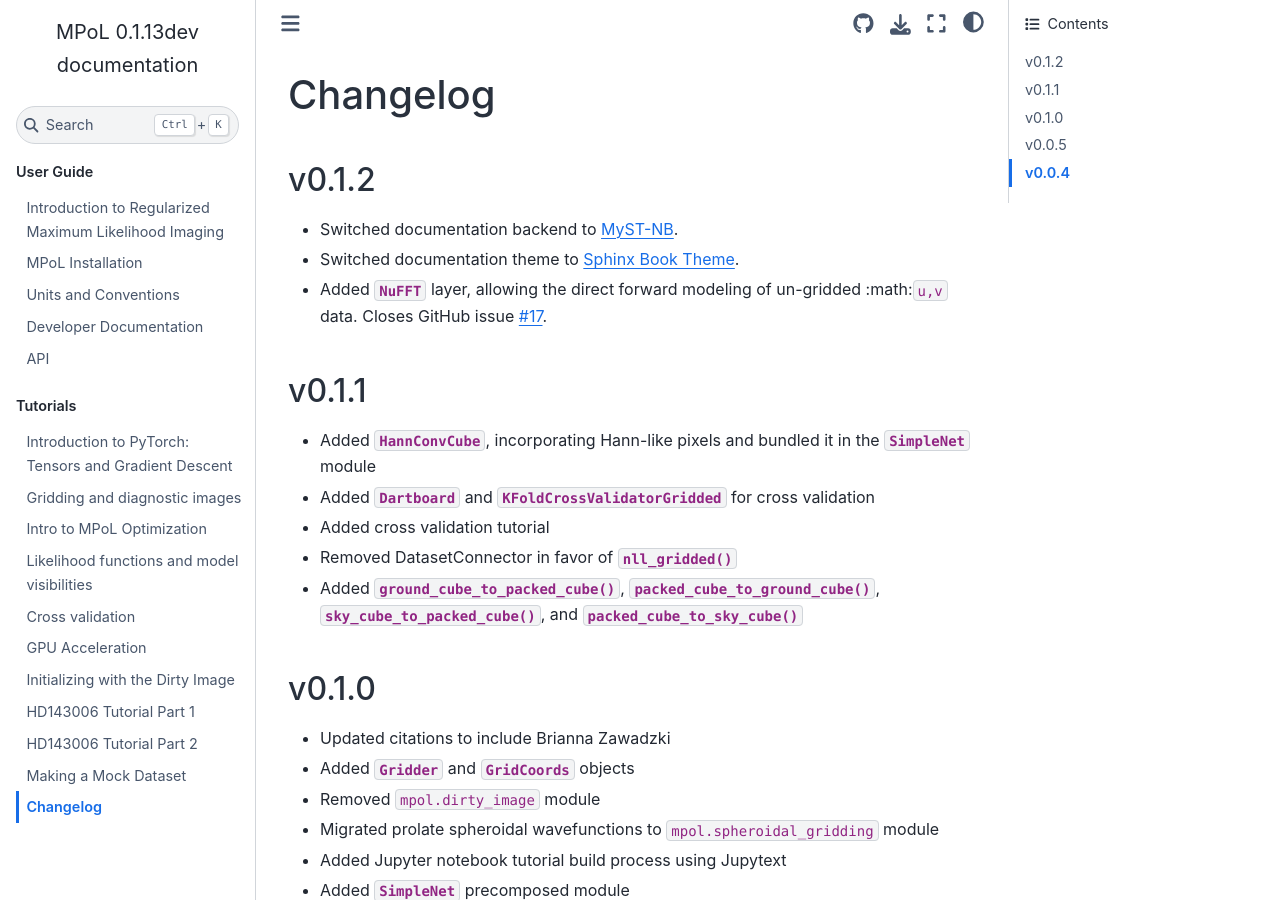
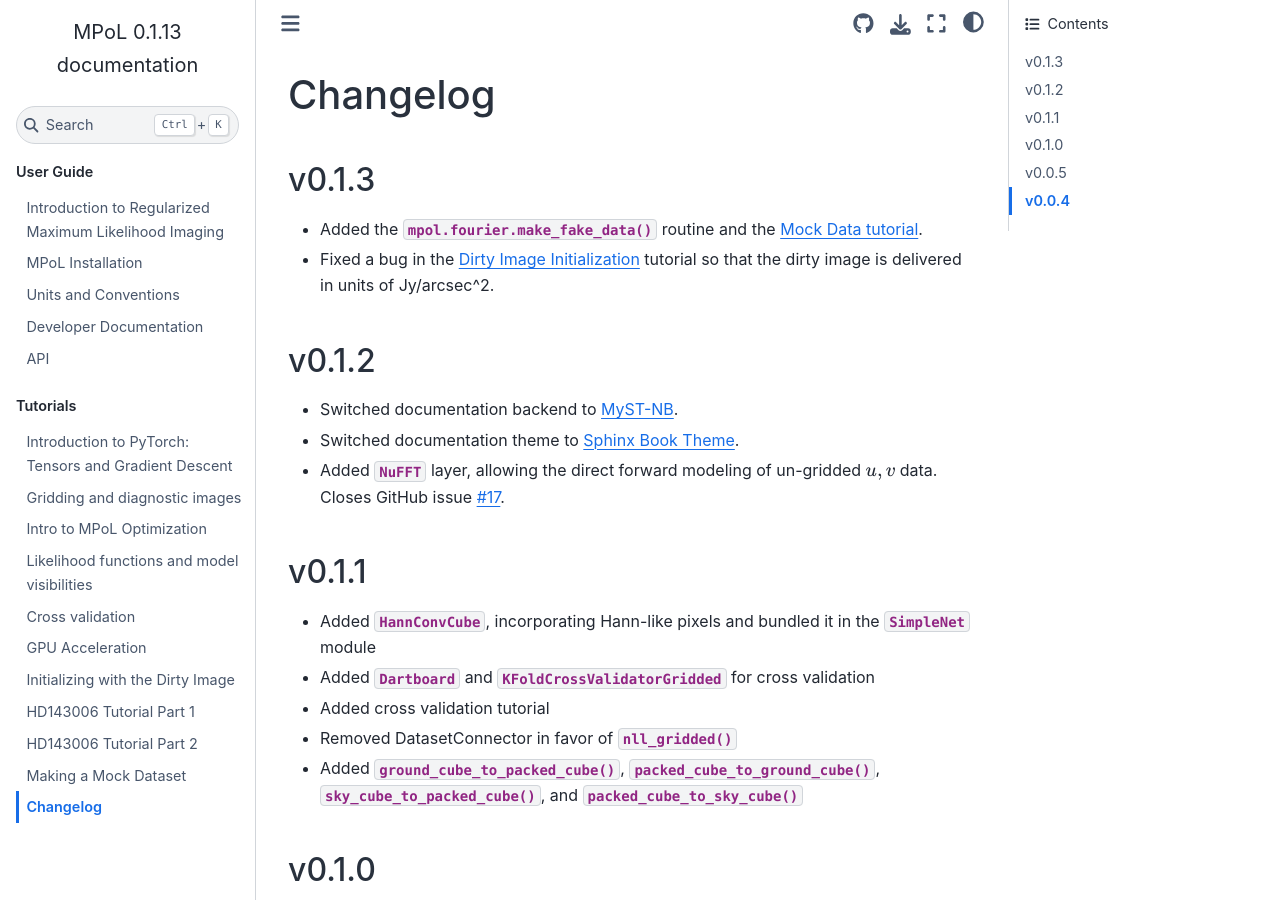
Before and after one commit to MPoL-dev/MPoL, a Sphinx documentation site: the page built from docs/changelog.md, in a window 1280 px wide and 900 px high. Built offline with Sphinx 7.4.7 and the Sphinx Book theme 1.1.4, drawn with Linux system fonts in a browser that asks for light colours.

Commit message:
bumped version and added changelog.

```diff
--- a/docs/changelog.md
+++ b/docs/changelog.md
@@ -1,12 +1,17 @@
 (changelog-reference-label)=
 
 # Changelog
+
+## v0.1.3
+
+- Added the {func}`mpol.fourier.make_fake_data` routine and the [Mock Data tutorial](ci-tutorials/fakedata.md).
+- Fixed a bug in the [Dirty Image Initialization](ci-tutorials/initializedirtyimage.md) tutorial so that the dirty image is delivered in units of Jy/arcsec^2.
 
 ## v0.1.2
 
 - Switched documentation backend to [MyST-NB](https://myst-nb.readthedocs.io/en/latest/index.html).
 - Switched documentation theme to [Sphinx Book Theme](https://sphinx-book-theme.readthedocs.io/en/latest/index.html).
-- Added {class}`~mpol.fourier.NuFFT` layer, allowing the direct forward modeling of un-gridded :math:`u,v` data. Closes GitHub issue [#17](https://github.com/MPoL-dev/MPoL/issues/17).
+- Added {class}`~mpol.fourier.NuFFT` layer, allowing the direct forward modeling of un-gridded $u,v$ data. Closes GitHub issue [#17](https://github.com/MPoL-dev/MPoL/issues/17).
 
 ## v0.1.1
 
--- a/src/mpol/__init__.py
+++ b/src/mpol/__init__.py
@@ -1 +1 @@
-__version__ = "0.1.13dev"
+__version__ = "0.1.13"
```
Also changed, not shown: 1 other file.
